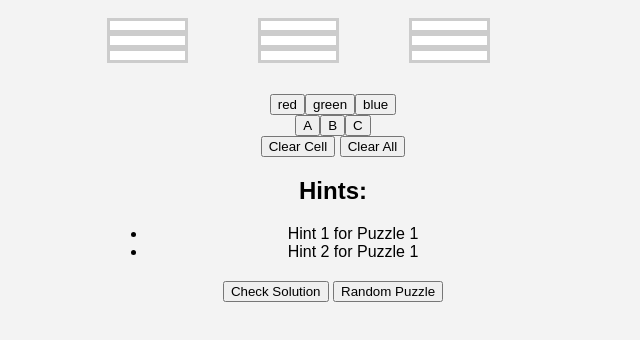
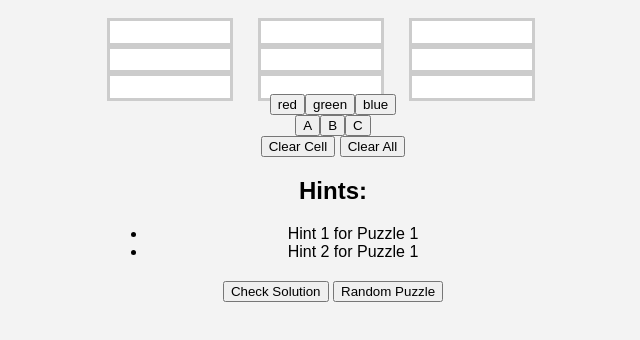
Before and after one commit to Loart/Loart.github.io, a plain HTML site: page index.html in a window 1280 px wide. Shown: the part 272-612 px from the top of the page, without its empty margins (307-947 px from the left). Drawn offline with Linux system fonts and the light colour scheme.

Commit message:
Update style.css

```diff
--- a/style.css
+++ b/style.css
@@ -23,8 +23,8 @@ body {
 
 /* Adjust grid item width and height */
 .grid-item {
-    width: 50%; /* Each item will take 100% width of its grid cell */
-    height: 50%; /* Each item will take 100% height of its grid cell */
+    width: 80%; /* Each item will take 100% width of its grid cell */
+    height: 120%; /* Each item will take 100% height of its grid cell */
     border: 3px solid #ccc;
     display: flex;
     justify-content: center;
```
